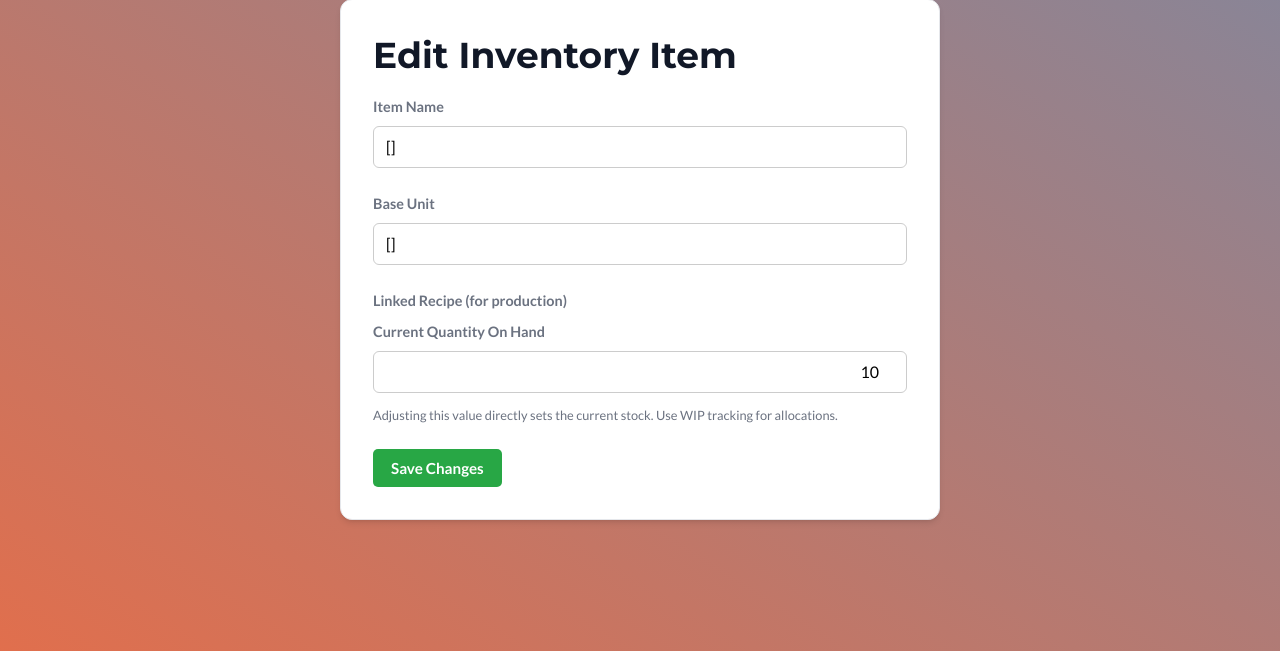
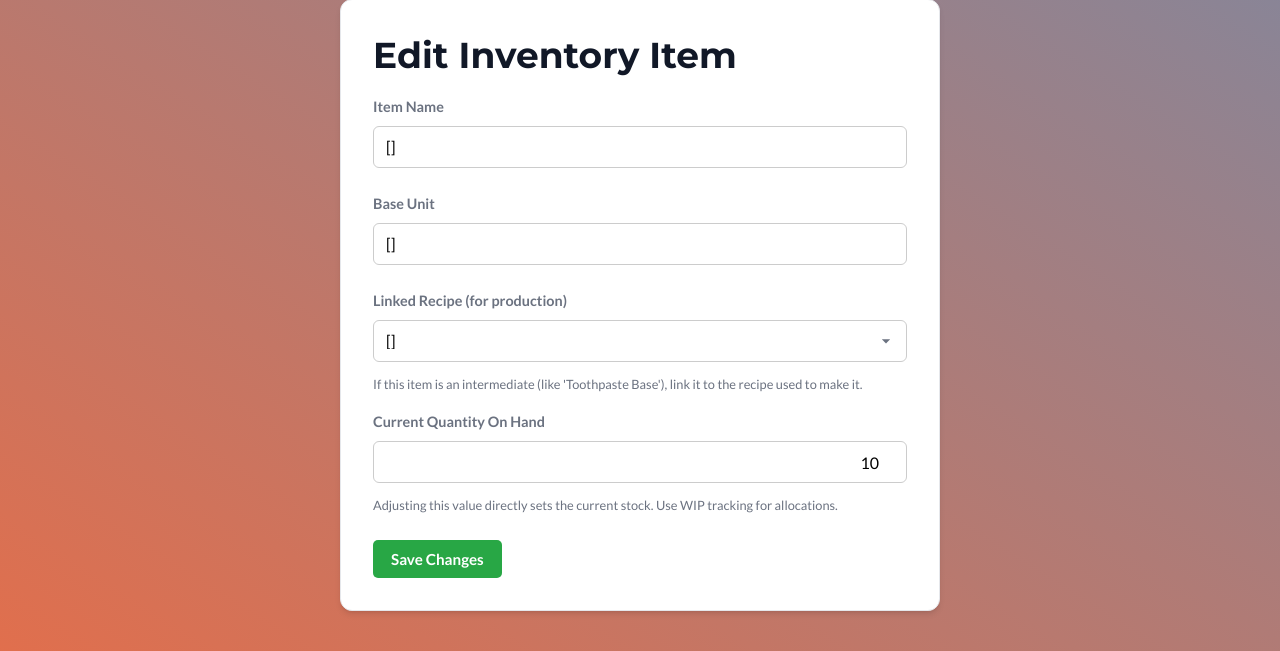
Before and after one commit to ATrapenard/Bliss_Analytics_Dashboard, a Flask app: page /inventory/edit/1 in a window 1280 px wide. Shown: the part 92-743 px from the top of the page. Run offline with Flask 3, Linux system fonts and the light colour scheme; a database or web service that is not in the repository returns one stand-in record (values such as "Sample title"); some libraries are stand-ins or nearby versions.

Commit message:
forgotten logic for linked recipes

```diff
--- a/templates/edit_inventory_item.html
+++ b/templates/edit_inventory_item.html
@@ -25,7 +25,16 @@
 
         <div>
             <label for="linked_recipe_id">Linked Recipe (for production)</label>
-            </div>
+            <select id="linked_recipe_id" name="linked_recipe_id">
+                <option value="">-- None (Not a producible item) --</option>
+                {% for recipe in recipes %}
+                    <option value="{{ recipe.id }}" {% if recipe.id == item.linked_recipe_id %}selected{% endif %}>
+                        {{ recipe.name }}
+                    </option>
+                {% endfor %}
+            </select>
+            <small>If this item is an intermediate (like 'Toothpaste Base'), link it to the recipe used to make it.</small>
+        </div>
 
         <div>
             <label for="quantity_on_hand">Current Quantity On Hand</label>
```
